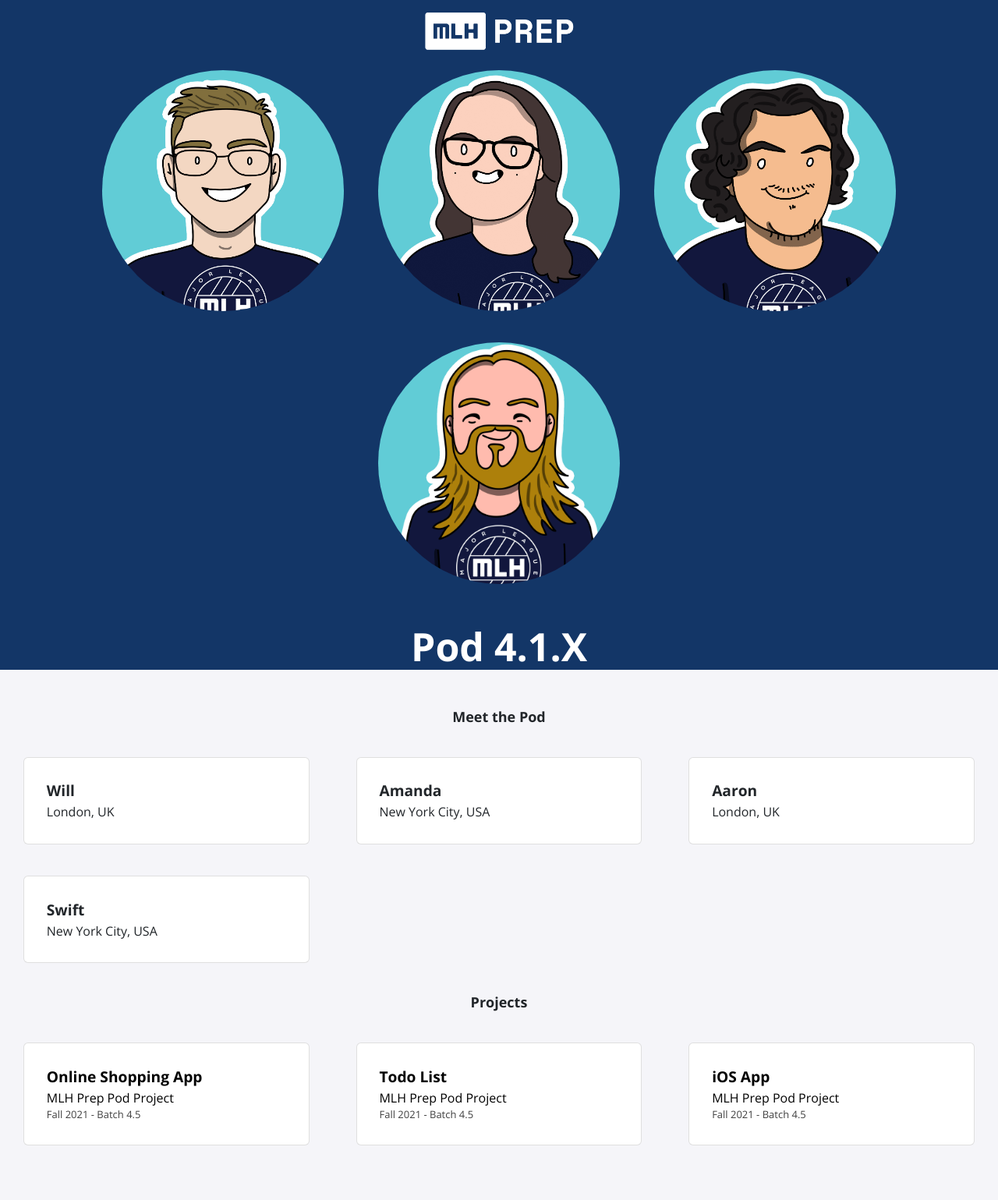
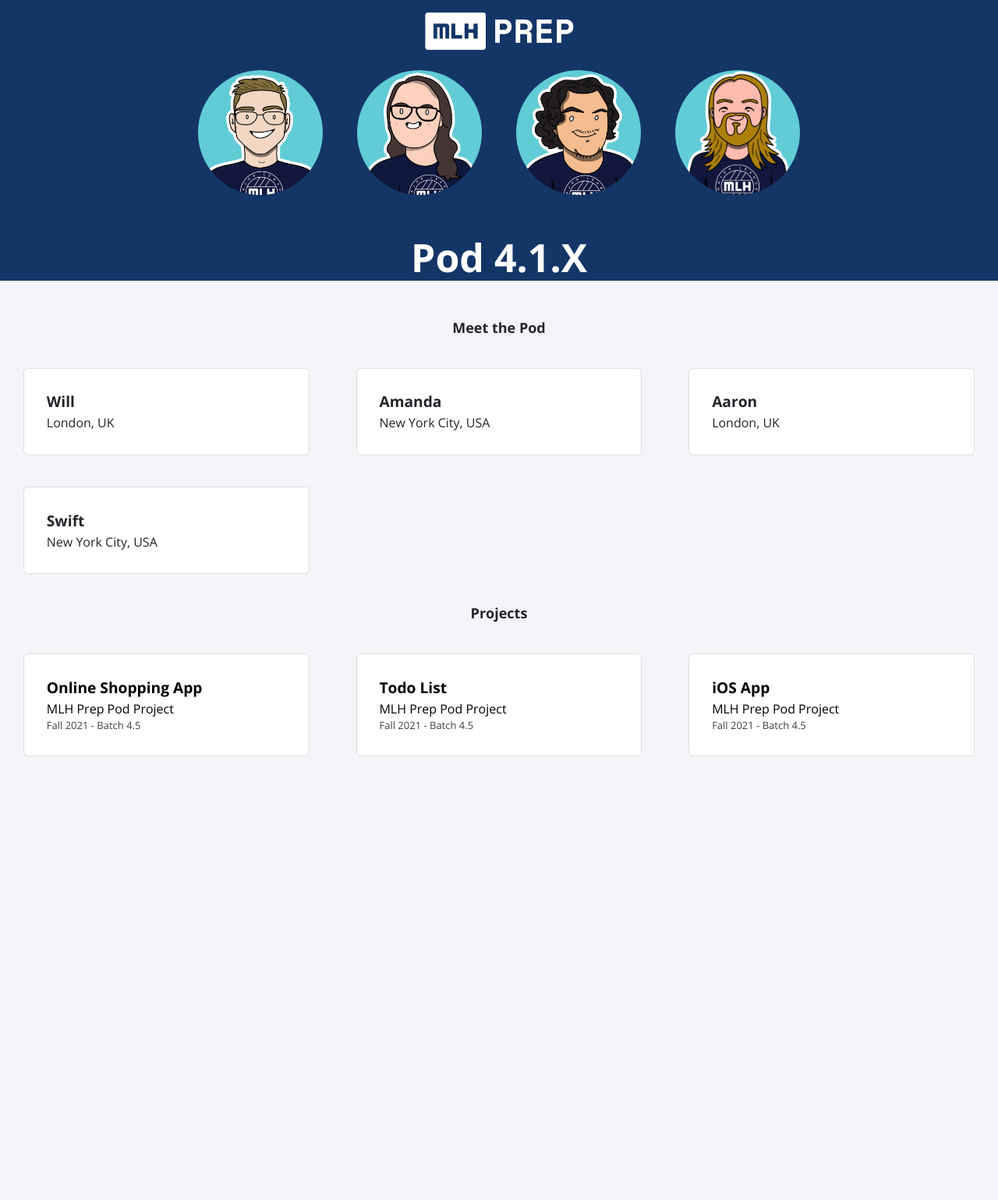
Before and after one commit to MLH-Fellowship/march-2022-prep-portfolio, a Jekyll site: the page built from index.html, in a window 1280 px wide. Shown: the whole page at 78% size. Built offline with Jekyll 4.4.1, drawn with Linux system fonts in a browser that asks for light colours; nearby versions of some CDN libraries; after the commit the page ends 1040 px from its top, so only the background shows below that.

Commit message:
Update profile.scss

```diff
--- a/_sass/profile.scss
+++ b/_sass/profile.scss
@@ -11,8 +11,8 @@
 
   img {
     border-radius: 50%;
-    max-width: 350px;
-    max-height: 350px;
+    width: 200px;
+    max-height: 200px;
     margin-left: auto;
     margin-right: auto;
     display: inline;
```
